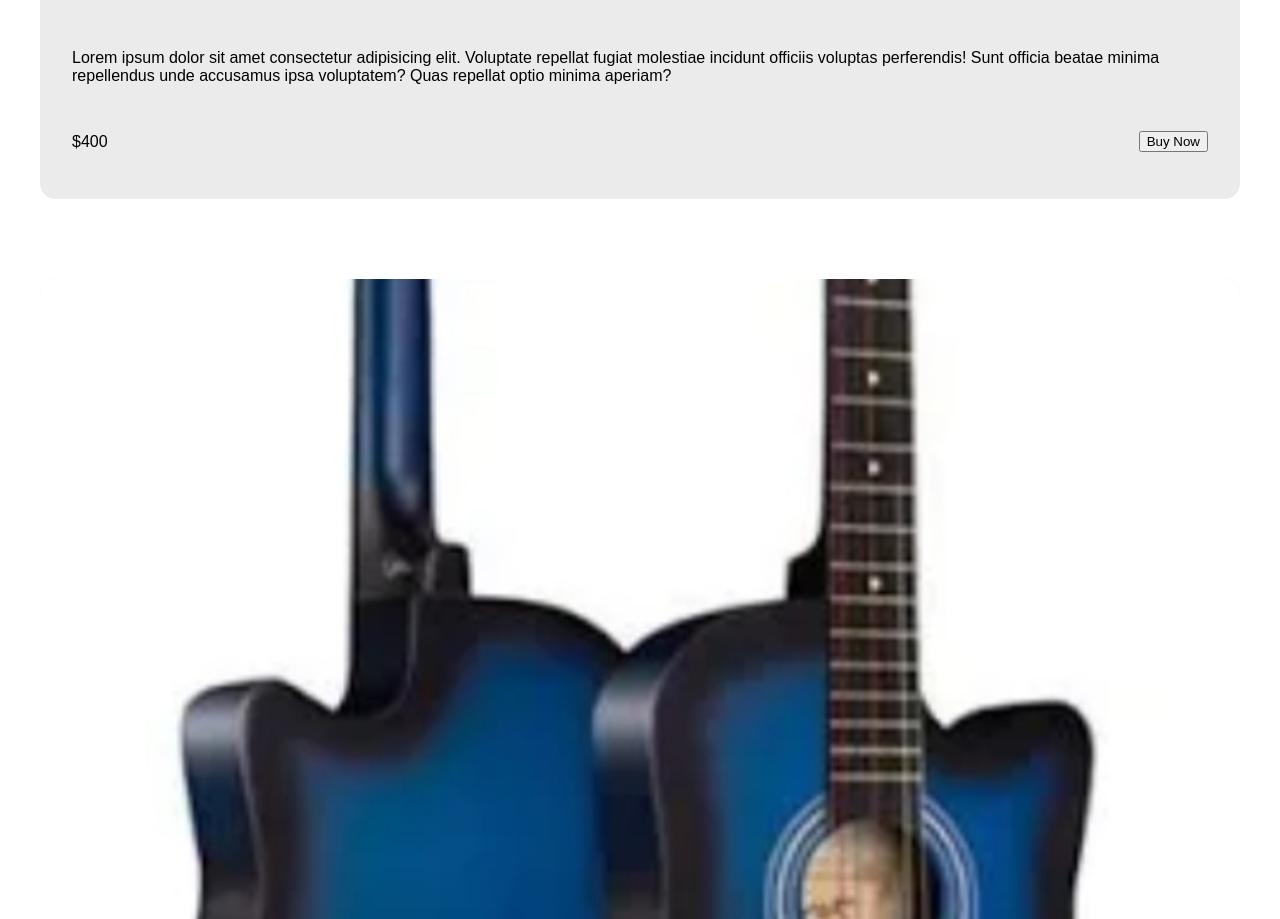
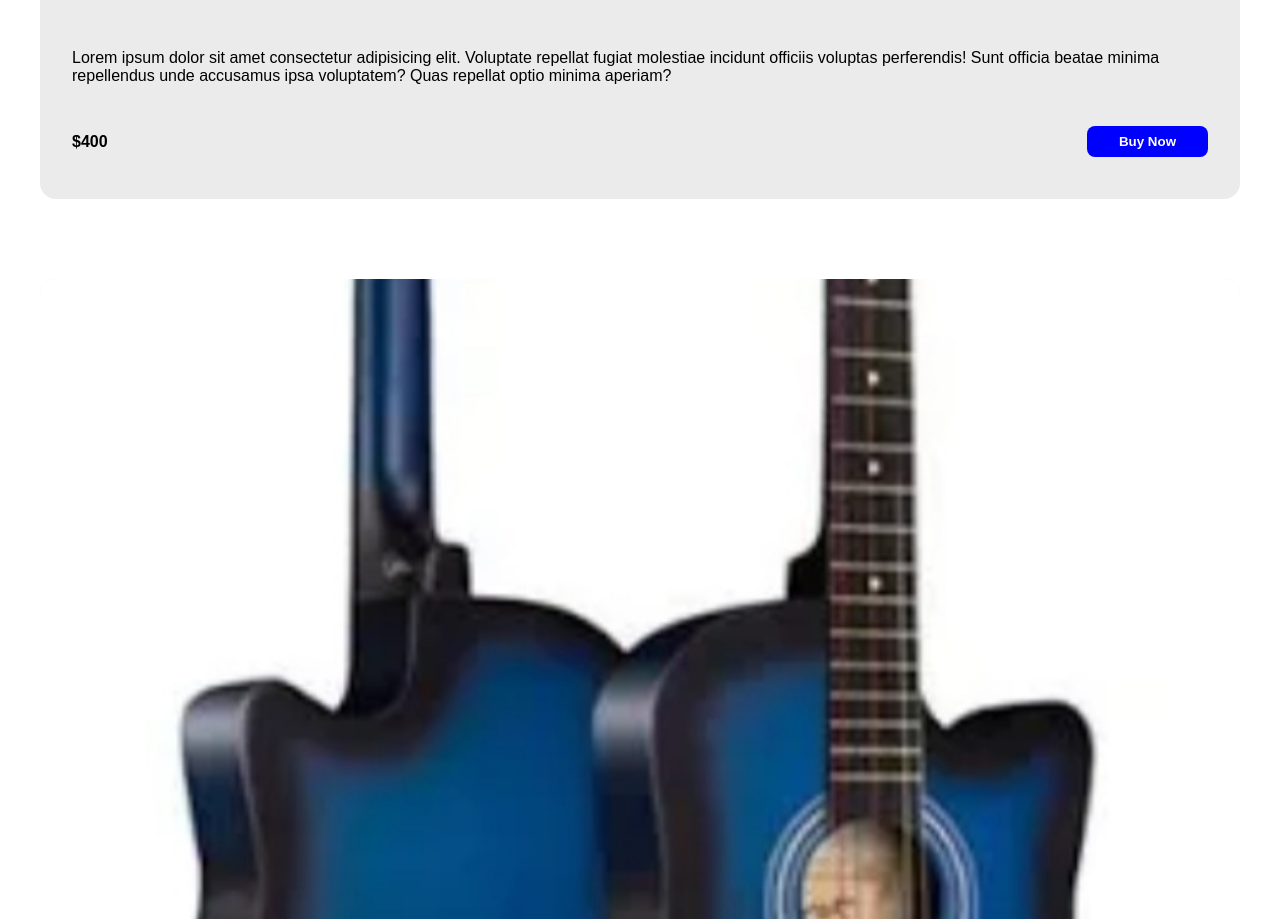
Before and after one commit to Nwaugojohnson/reponsive-css-page, a plain HTML site: page index.html in a window 1280 px wide. Shown: the part 907-1826 px from the top of the page. Drawn offline with Linux system fonts and the light colour scheme.

Commit message:
feature: styled product-price and footer

```diff
--- a/style.css
+++ b/style.css
@@ -50,5 +50,23 @@ main {
 }
 
 .product-price p {
-    font-size: 1rem;
+    font-weight: 700;
 }
+
+.product-price button {
+    font-weight: 700;
+    background-color: blue;
+    padding: 0.5rem 2rem;
+    border-radius: 0.5rem;
+    border: none;
+    color: white;
+    cursor: pointer;
+}
+
+/* Footer Styles */
+footer {
+    padding: 2rem;
+    background-color: #ebebeb;
+    text-align: center;
+    font-size: 0.8rem;
+}
```
